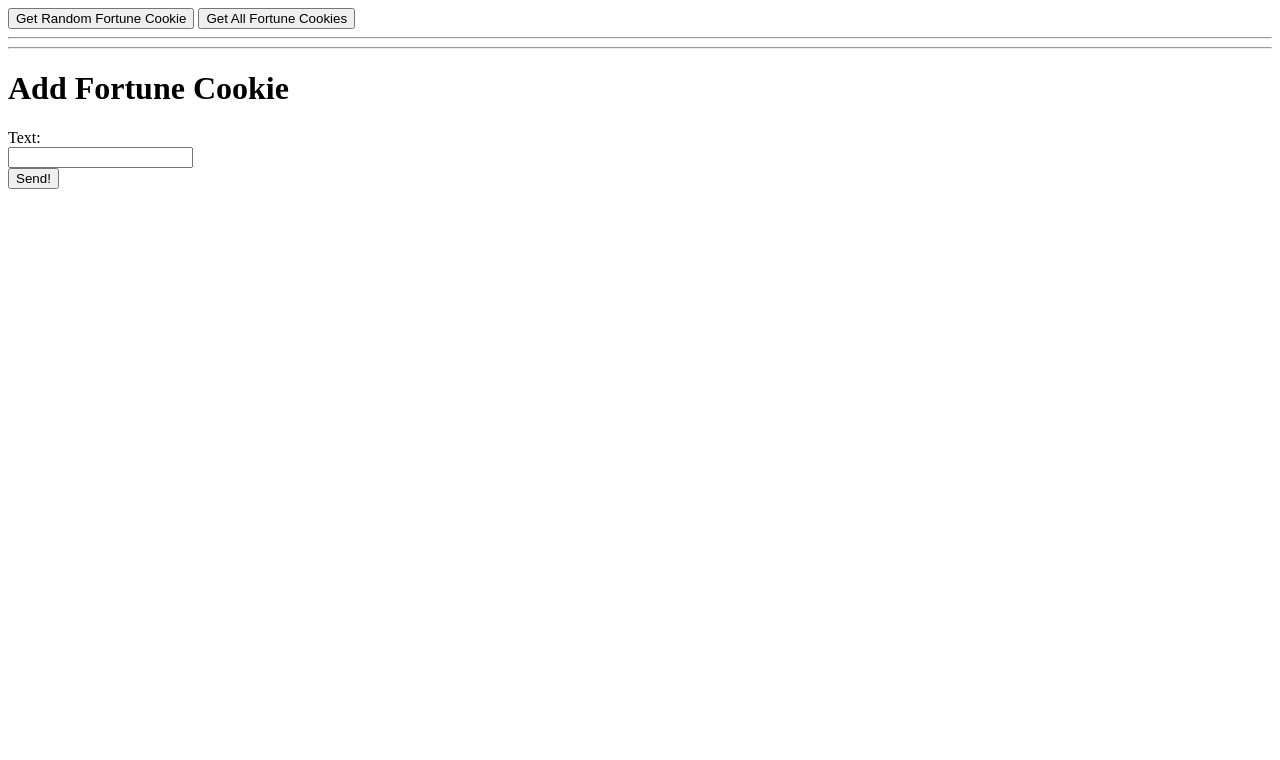
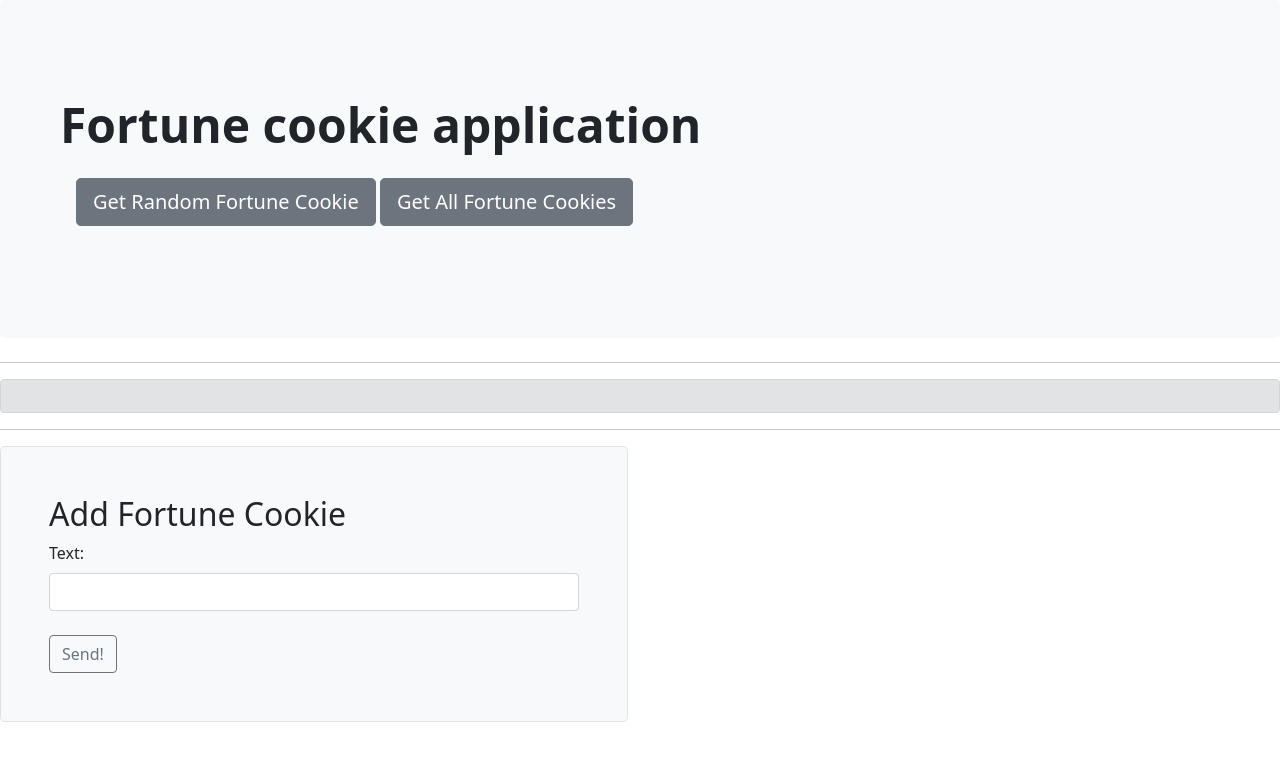
Before and after one commit to eficode-academy/simple-fortune-cookie, a plain HTML site: page frontend/static/index.html in a window 1280 px wide. Drawn offline with nearby package versions, Linux system fonts and the light colour scheme.

Commit message:
https://github.com/eficode-academy/simple-fortune-cookie-dev/commit/82ed9ca2c8a1e8961c5ad3b42f6d773d9dff7e70 from refs/heads/main

```diff
--- a/frontend/static/index.html
+++ b/frontend/static/index.html
@@ -1,31 +1,52 @@
 <!DOCTYPE html>
 <html lang="en">
 <head>
+    <link href="https://cdn.jsdelivr.net/npm/bootstrap@5.1.0/dist/css/bootstrap.min.css" rel="stylesheet" integrity="sha384-KyZXEAg3QhqLMpG8r+8fhAXLRk2vvoC2f3B09zVXn8CA5QIVfZOJ3BCsw2P0p/We" crossorigin="anonymous">
+
     <meta charset="utf-8" />
     <title>Simple Fortune Cookie</title>
+    <script src="https://cdn.jsdelivr.net/npm/bootstrap@5.1.0/dist/js/bootstrap.bundle.min.js" integrity="sha384-U1DAWAznBHeqEIlVSCgzq+c9gqGAJn5c/t99JyeKa9xxaYpSvHU5awsuZVVFIhvj" crossorigin="anonymous"></script>
 
     <script src="script.js"></script>
 </head>
 <body>
+    <div class="container px-4">
+        <div class="row justify-content-start">
+        </div>
+    </div>
+    <div class="p-5 mb-4 bg-light rounded-3">
+        <div class="container-fluid py-5">
+            <h1 class="display-5 fw-bold">Fortune cookie application</h1>
+            <div class="col">
+            <div class="p-3 bg-light">
+            <button type="button" class="btn btn-secondary btn-lg" onclick="getRandom()">Get Random Fortune Cookie</button>
+                  <button type="button" class="btn btn-secondary btn-lg" onclick="getAll()">Get All Fortune Cookies</button>
+              </div>
 
-    <div id="buttons">
-        <button type="button" onclick="getRandom()">Get Random Fortune Cookie</button>
-        <button type="button" onclick="getAll()">Get All Fortune Cookies</button>
+      </div>
+
     </div>
+  </div>
+    <hr/>
+    <div class="alert alert-secondary" role="alert" id="output"></div>
 
     <hr/>
 
-    <div id="output"></div>
+    <div class="row align-items-md-stretch">
 
-    <hr/>
+        <div class="col-md-6">
+          <div class="h-100 p-5 bg-light border rounded-3" id="fortune">
+              <h2>Add Fortune Cookie</h2>
+              <form onsubmit="return addCookie(event)">
+                  <label class="form-label">Text:</label>
+                  <input id="message"  class="form-control" type="text" name="fortune"><br />
+                  <input class="btn btn-outline-secondary" type="submit" value="Send!">
+              </form>
+          </div>
+        </div>
+      </div>
 
-    <div id="fortune">
-        <h1>Add Fortune Cookie</h1>
-        <form onsubmit="return addCookie(event)">
-            <label>Text:</label><br />
-            <input id="message" type="text" name="fortune"><br />
-            <input type="submit" value="Send!">
-        </form>
+    <div >
     </div>
 
 </body>
```
Also changed, not shown: 5 other files.
